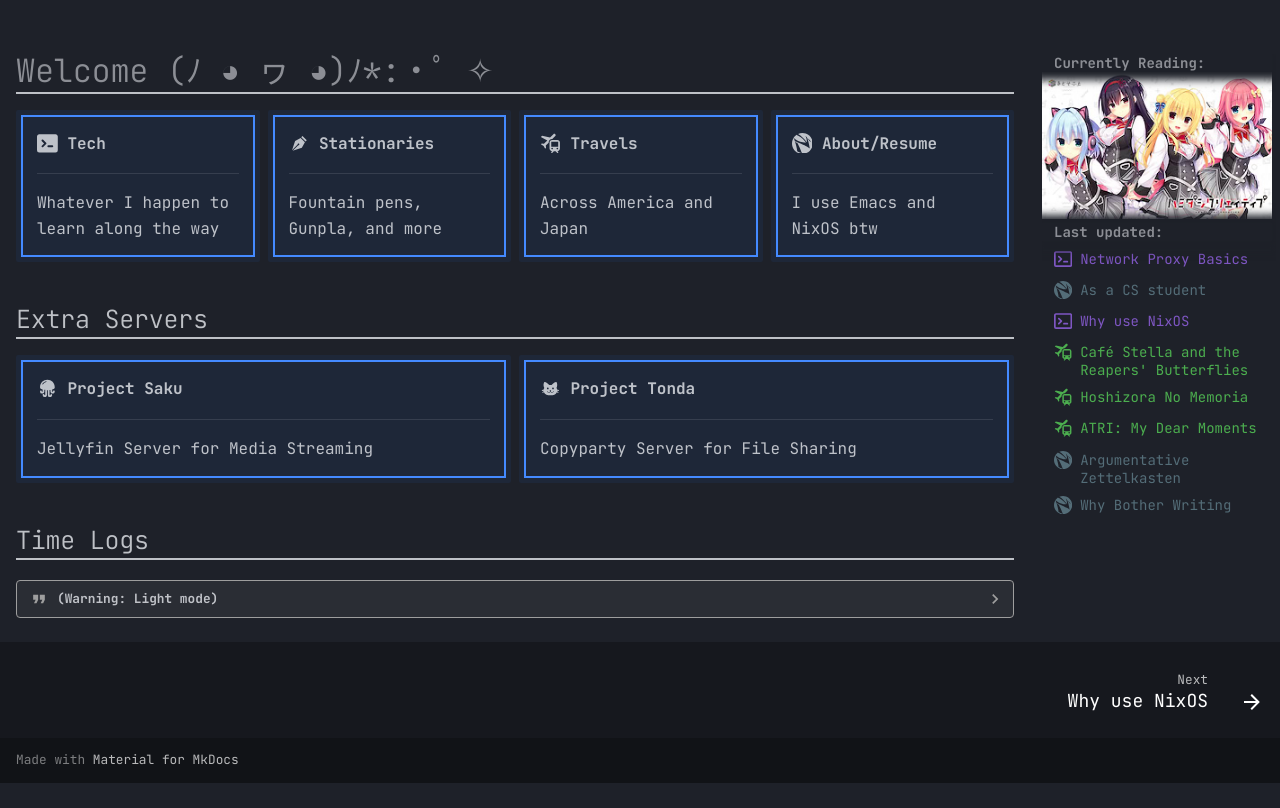
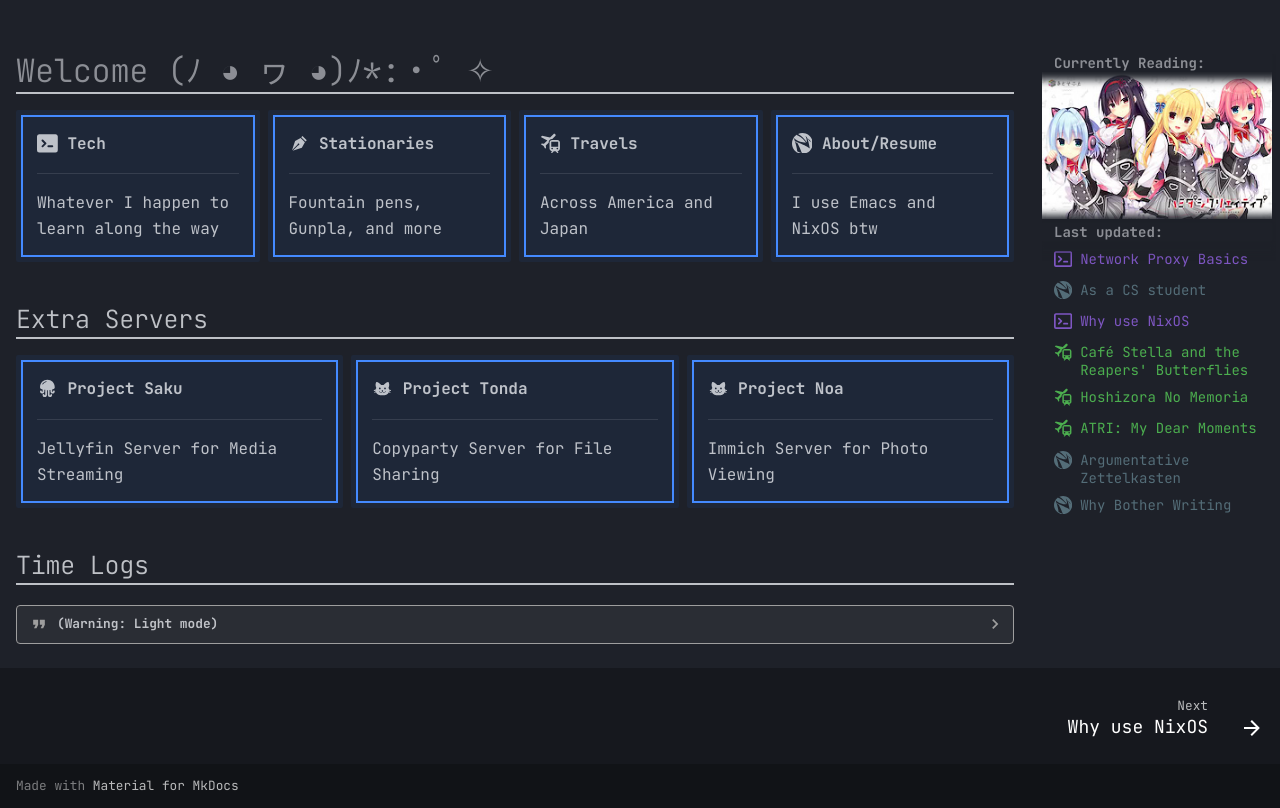
Before and after one commit to Serralq/Project-Norn, an MkDocs documentation site: the page built from docs/index.md, in a window 1280 px wide. Shown: the part 120-928 px from the top of the page. Built offline with MkDocs 1.6.1 and Material for MkDocs 9.7.7, drawn with Linux system fonts in a browser that asks for light colours; plug-ins that fetch from the network failed and are left out; before the commit the page ends 903 px from its top, so only the background shows below that.

Commit message:
Add immich server

```diff
--- a/docs/index.md
+++ b/docs/index.md
@@ -50,6 +50,12 @@
     <hr style="margin-bottom: 16px"/>
     Copyparty Server for File Sharing
   </a>
+  <a href="https://noa.serralq.dev/Public/" class="card card-link red">
+<span class="twemoji"><svg xmlns="http://www.w3.org/2000/svg" viewBox="0 0 24 24"><path d="m12 8-1.33.09C9.81 7.07 7.4 4.5 5 4.5c0 0-1.97 2.96-.04 6.91-.55.83-.89 1.26-.96 2.25l-1.93.29.21.98 1.76-.26.14.71-1.57.94.47.89 1.45-.89C5.68 18.76 8.59 20 12 20s6.32-1.24 7.47-3.68l1.45.89.47-.89-1.57-.94.14-.71 1.76.26.21-.98-1.93-.29c-.07-.99-.41-1.42-.96-2.25C20.97 7.46 19 4.5 19 4.5c-2.4 0-4.81 2.57-5.67 3.59zm-3 3a1 1 0 0 1 1 1 1 1 0 0 1-1 1 1 1 0 0 1-1-1 1 1 0 0 1 1-1m6 0a1 1 0 0 1 1 1 1 1 0 0 1-1 1 1 1 0 0 1-1-1 1 1 0 0 1 1-1m-4 3h2l-.7 1.39c.2.64.76 1.11 1.45 1.11a1.5 1.5 0 0 0 1.5-1.5h.5a2 2 0 0 1-2 2c-.75 0-1.4-.41-1.75-1-.35.59-1 1-1.75 1a2 2 0 0 1-2-2h.5a1.5 1.5 0 0 0 1.5 1.5c.69 0 1.25-.47 1.45-1.11z"/></path></svg></span>
+    <b>Project Noa</b>
+    <hr style="margin-bottom: 16px"/>
+    Immich Server for Photo Viewing
+  </a>
 </div>
 
 ## Time Logs
--- a/docs/stylesheets/extra.css
+++ b/docs/stylesheets/extra.css
@@ -61,6 +61,11 @@
 .card-link.amber:hover {
   background-image: url('../img/copyparty.png');
   border: 3px solid #ff8a66 !important;
+}
+.card-link.red:hover {
+  /* TODO Replace with more fun image of immich */
+  background-image: url('../img/immich.png');
+  border: 3px solid #ff1947 !important;
 }
 /* Use dashed unordered lists */
 .md-content li:not(.task-list-item)::marker {
```
Also changed, not shown: docs/img/immich.png (added).
